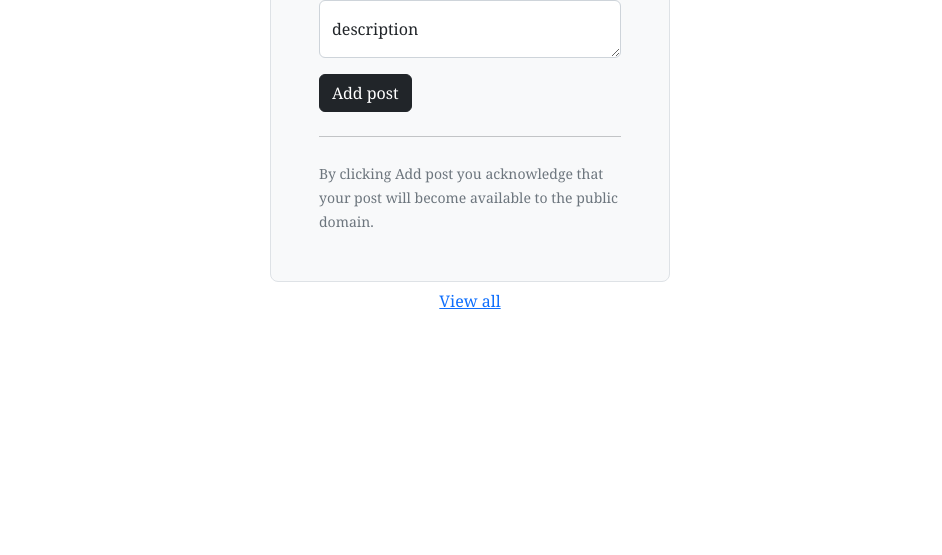
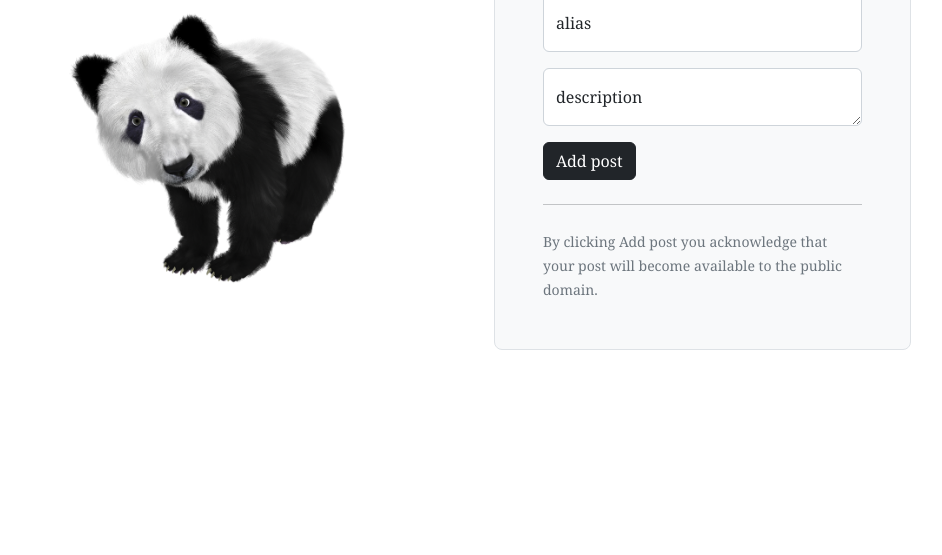
Before and after one commit to eheath30/Telegraph-Clone-Panda-Post, a plain HTML site: page client/index.html in a window 1280 px wide. Shown: the part 245-800 px from the top of the page, without its empty margins (170-1112 px from the left). Drawn offline with nearby package versions, Linux system fonts and the light colour scheme.

Commit message:
latest changes

```diff
--- a/client/index.html
+++ b/client/index.html
@@ -10,7 +10,7 @@
 </head>
 <body class="body container">
 
-    <div class="create-post m-5">
+
 <!--
     <form id="new-post-form" class="form">
             <label for="title">title</label>
@@ -31,14 +31,15 @@
     </div> -->
 
 
-    <!-- <div class="container col-xl-10 col-xxl-8 px-4 py-5">
+    <div class="container col-xl-10 col-xxl-8 px-4 py-5">
         <div class="row align-items-center g-lg-5 py-5">
           <div class="col-lg-6 text-center text-lg-start">
             <h1 class="display-4 fw-bold lh-1 mb-3">Create</h1>
             <p class="col-lg-8 fs-4"></p>
-            <img src="panda.png" alt="PandaBlogger" width="100%" height="100%" class="pandaImg">
+            <img src="panda.png" alt="PandaBlogger" width="100%" height="100%" class="pandaImg" alt="image of panda">
           </div>
-          <div class="col-md-10 mx-auto col-lg-6"> -->
+
+          <div id="postBody" class="col-md-10 mx-auto col-lg-6">
 
             <form class="p-4 p-md-5 border rounded-3 bg-light" id="new-post-form">
               <div class="form-floating mb-3">
@@ -49,7 +50,7 @@
               </div>
               <div class="form-floating mb-3">
 
-                <input type="text" id="alias" class="form-control" placeholder="alias">
+                <input type="text" id="alias" class="form-control" placeholder="alias" aria-multiline="false">
                 <label for="alias">alias</label>
 
               </div>
@@ -58,7 +59,7 @@
                 <!-- <input type="text" id="description" class="form-control input-description" placeholder="describe">
                 <label for="description">description</label> -->
 
-                <textarea  type="text" id="description" class="form-control input-description" placeholder="describe" rows="20" class="form-control input-description"></textarea>
+                <textarea  type="text" id="description" class="form-control input-description" placeholder="describe" rows="20" class="form-control input-description" aria-multiline="true"></textarea>
                 <label for="description">description</label>
               </div>
 
@@ -67,13 +68,14 @@
               <small class="text-muted">By clicking Add post you acknowledge that your post will become available to the public domain.</small>
             </form>
 
-            <input type="button" id="view" value="View all" class="btn btn-link">
+            <!-- <input type="button" id="view" value="View all" class="btn btn-link"> -->
 
-<!--
+
           </div>
         </div>
-      </div> -->
-</div>
+      </div>
+
+
 
 </body>
 </html>
--- a/client/js/app.js
+++ b/client/js/app.js
@@ -24,7 +24,7 @@ async function updateContent(){
         console.log("posts:", posts)
 
         //render post
-        let body = document.querySelector('.body')
+        let body = document.querySelector('#postBody')
         let section = document.createElement('section')
         let title = document.createElement('h1')
         let alias = document.createElement('h2')
@@ -126,7 +126,7 @@ async function getNewPostId(postData){
 
     //render post
     form.remove()
-    let body = document.querySelector('.body')
+    let body = document.querySelector('#postBody')
         let section = document.createElement('section')
         let title = document.createElement('h1')
         let alias = document.createElement('h2')
@@ -184,9 +184,11 @@ function editPost(){
     text.remove()
     let textbox = document.createElement('textarea')
     textbox.value = textValue
+    linebreak = document.createElement("br");
 
     publishBtn.addEventListener('click', publishPost)
     section.appendChild(textbox)
+    section.appendChild(linebreak)
     section.appendChild(publishBtn)
     editBtn.remove()
 
```
